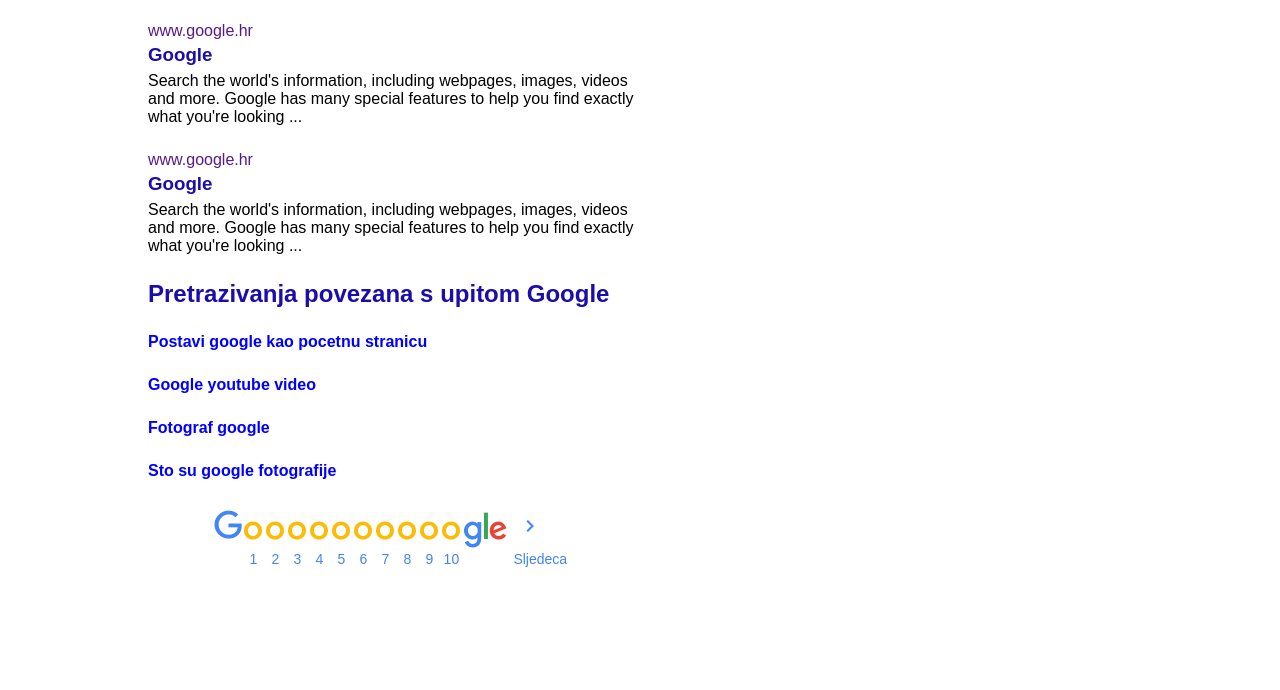
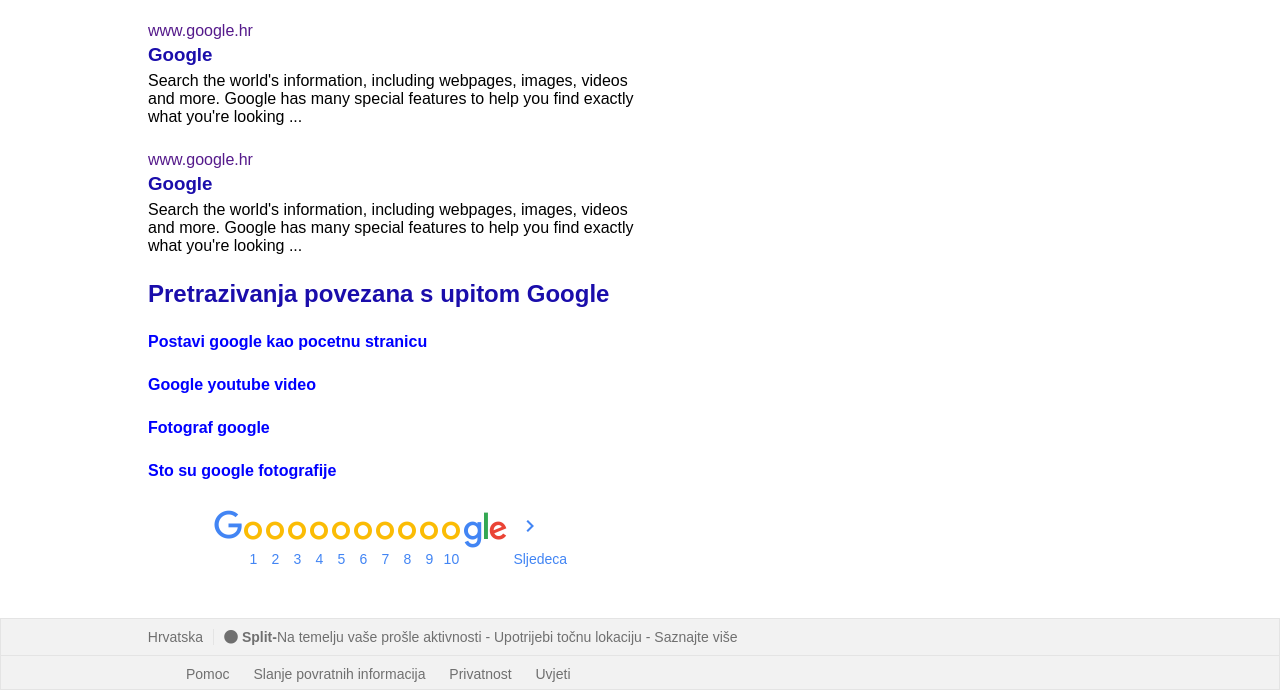
Before and after one commit to sborzic/OdinProject, a plain HTML site: page google_homepage_clone/index.html in a window 1280 px wide. Shown: the part 918-1608 px from the top of the page. Before the commit the page ends 1536 px from the top, so only its background shows below. Drawn offline with Linux system fonts and the light colour scheme.

Commit message:
added footer

```diff
--- a/google_homepage_clone/index.html
+++ b/google_homepage_clone/index.html
@@ -276,9 +276,20 @@
         </div>
       </div>
     </div>
-
-    <div id="footer">
-
+  </div>
+  <div id="footer">
+    <div id="country">
+      <span>Hrvatska</span>
+    </div>
+    <div id="location">
+      <i class="fas fa-circle"></i>
+      <span><strong>Split-</strong>Na temelju vaše prošle aktivnosti - <a href="">Upotrijebi točnu lokaciju</a> - <a href="">Saznajte više </a></span>
+    </div>
+    <div id="help">
+      <a href="">Pomoc</a>
+      <a href="">Slanje povratnih informacija</a>
+      <a href="">Privatnost</a>
+      <a href="">Uvjeti</a>
     </div>
   </div>
 </body>
--- a/google_homepage_clone/styles/style.css
+++ b/google_homepage_clone/styles/style.css
@@ -288,3 +288,48 @@
   text-decoration: none;
   color: #4285f4;
 }
+
+#footer {
+  display: grid;
+  grid-template-columns: 1fr 5fr;
+  grid-template-rows: 1fr 1fr;
+  height: 50px;
+  background: #f2f2f2;
+  color: rgba(0,0,0,.54);
+  border: 1px solid #e4e4e4;
+  padding: 10px 0;
+  font-size: 14px;
+}
+
+#country {
+  grid-column: 1/2;
+  grid-row: 1/2;
+  justify-self: end;
+  border-right: 1px solid #e4e4e4;
+  padding-right: 10px;
+  margin-bottom: 10px;
+}
+
+#location {
+  padding-left: 10px;
+}
+
+#location a {
+  text-decoration: none;
+  color: rgba(0,0,0,.54);
+}
+
+#help {
+  grid-column: span 3;
+  grid-row: 2/3;
+  padding-left: 185px;
+  padding-top: 10px;
+  border-top: 1px solid #e4e4e4;
+}
+
+#help a {
+  text-decoration: none;
+  color: rgba(0,0,0,.54);
+  padding-right: 20px;
+
+}
```
